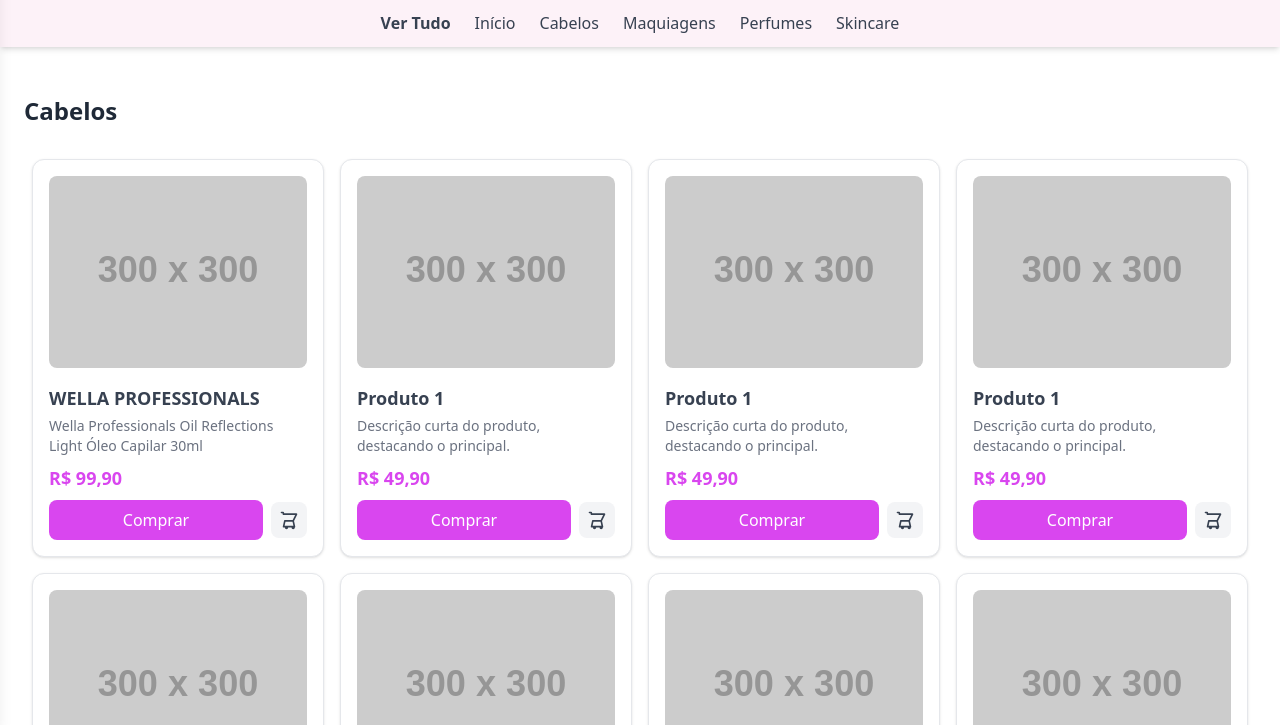
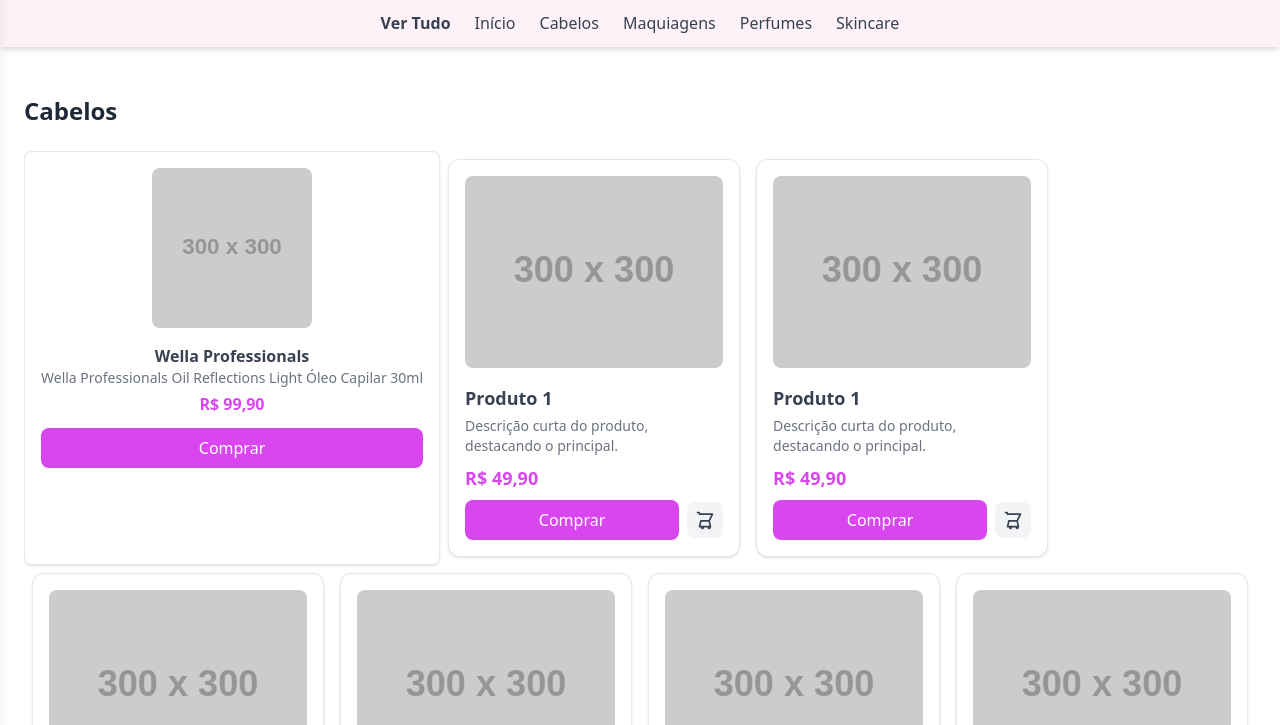
Before and after one commit to Lumee-03/Lume-Store-Oficial, a plain HTML site: page cabelo.html in a window 1280 px wide. Shown: the part 75-800 px from the top of the page. Drawn offline with nearby package versions, Linux system fonts and the light colour scheme; placeholder pictures from the web are drawn by us.

Commit message:
Update cabelo.html

```diff
--- a/cabelo.html
+++ b/cabelo.html
@@ -86,24 +86,30 @@
   <div class="relative overflow-hidden flex flex-wrap">
 
    <!-- Produto 1 -->
-      <div class="w-1/4 p-2">
-        <div class="border rounded-xl shadow p-4 bg-white flex flex-col justify-between h-full">
-          <img src="https://via.placeholder.com/300x300?text=Produto+1" class="w-full h-48 object-cover rounded-lg mb-4">
-          <div class="flex-1">
-            <h3 class="font-semibold text-gray-700 text-lg mb-1">WELLA PROFESSIONALS</h3>
-            <p class="text-gray-500 text-sm mb-2">Wella Professionals Oil Reflections Light Óleo Capilar 30ml</p>
-          </div>
-          <p class="text-[#d946ef] font-bold text-lg mb-2">R$ 99,90</p>
-          <div class="flex items-center gap-2">
-            <button onclick="addToCart('Wella Professionals', 99.90, true)" class="flex-1 bg-[#d946ef] text-white text-center py-2 rounded-lg hover:bg-pink-600 transition font-medium">Comprar</button>
-            <button onclick="addToCart('Wella Professionals', 99.90, false)" class="bg-gray-100 p-2 rounded-lg hover:bg-gray-200 transition">
-              <svg xmlns="http://www.w3.org/2000/svg" class="h-5 w-5 text-gray-700" fill="none" viewBox="0 0 24 24" stroke="currentColor">
-                <path stroke-linecap="round" stroke-linejoin="round" stroke-width="2" d="M3 3h2l.4 2M7 13h10l4-8H5.4M7 13l-1.5 7h13l-1.5-7M7 13h10M10 21a1 1 0 11-2 0 1 1 0 012 0zm8 0a1 1 0 11-2 0 1 1 0 012 0z"/>
-              </svg>
-            </button>
-          </div>
-        </div>
-      </div>
+     <div class="bg-white border rounded-lg shadow p-4 flex flex-col items-center text-center">
+  <img src="https://via.placeholder.com/300x300?text=Produto+1"
+       alt="Wella Professionals"
+       class="w-40 h-40 object-cover rounded-lg mb-4">
+
+  <h3 class="font-semibold text-gray-700">Wella Professionals</h3>
+  <p class="text-gray-500 text-sm">Wella Professionals Oil Reflections Light Óleo Capilar 30ml</p>
+  <p class="text-[#d946ef] font-bold mt-1">R$ 99,90</p>
+
+  <div class="mt-3 flex gap-2 w-full">
+    <button
+      onclick="addToCart(
+        'Wella Professionals',
+        'Wella Professionals Oil Reflections Light Óleo Capilar 30ml',
+        99.90,
+        'https://via.placeholder.com/300x300?text=Produto+1',
+        true
+      )"
+      class="flex-1 bg-[#d946ef] text-white text-center py-2 rounded-lg hover:bg-pink-600 transition font-medium"
+    >
+      Comprar
+    </button>
+  </div>
+</div>
 
    <!-- Produto 2 -->
       <div class="w-1/4 p-2">
```
